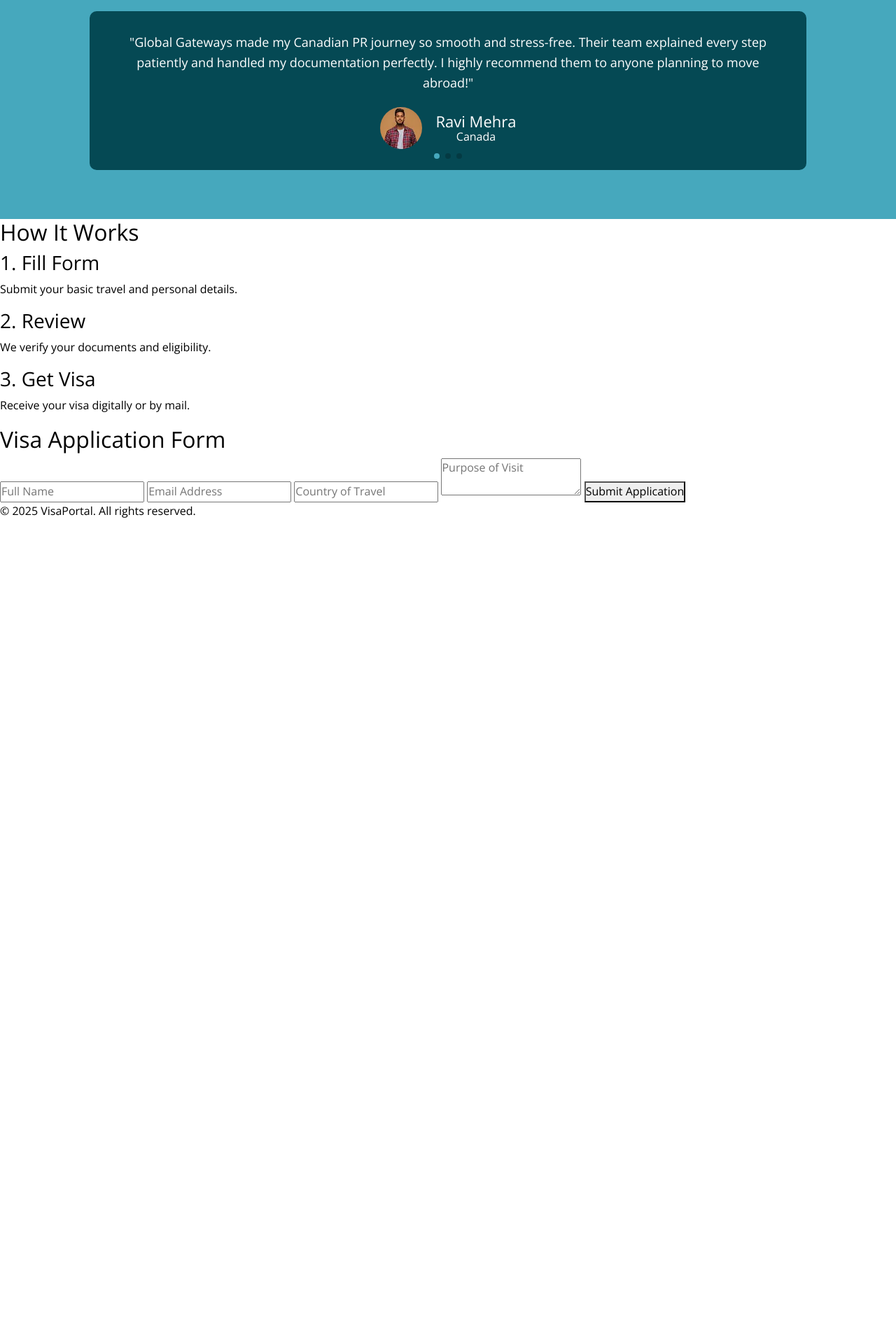
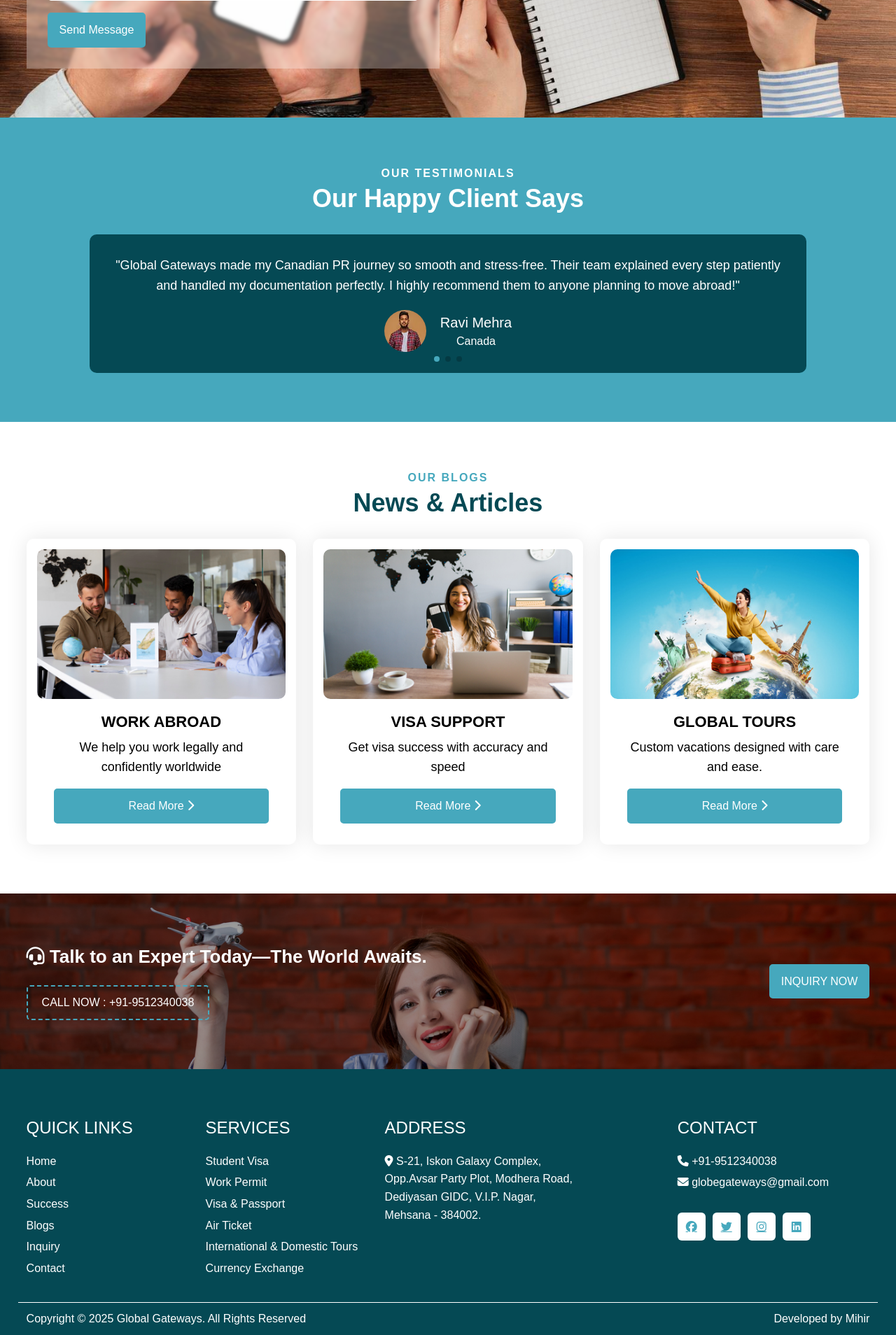
Before and after one commit to MihirMNai/globalgateways, a PHP site: page / in a window 1280 px wide. Shown: the part 3577-5485 px from the top of the page at 70% size. Before the commit the page ends 4317 px from the top, so only its background shows below. Run offline with PHP 8.4, Linux system fonts and the light colour scheme; some libraries are stand-ins or nearby versions.

Commit message:
Add files via upload

```diff
--- a/index.html
+++ b/index.html
@@ -251,6 +251,47 @@
       </div>
     </div>
     <!-- Our Services Section End -->
+
+    <!-- Fun Fact Section Start -->
+    <div class="ff-sction pt-70 pb-40">
+      <div class="container">
+        <div class="row">
+          <div class="ff-banner-col">
+            <div class="ff-banner-box ffbox1">
+              <div class="ff-label">
+                <h3><span class="counter">10</span>+</h3>
+                <p>Years of Expertise</p>
+              </div>
+            </div>
+          </div>
+          <div class="ff-banner-col">
+            <div class="ff-banner-box ffbox2">
+              <div class="ff-label">
+                <h3><span class="counter">2K</span>+</h3>
+                <p>Work Permits</p>
+              </div>
+            </div>
+          </div>
+          <div class="ff-banner-col">
+            <div class="ff-banner-box ffbox3">
+              <div class="ff-label">
+                <h3><span class="counter">8K</span>+</h3>
+                <p>Happy Clients</p>
+              </div>
+            </div>
+          </div>
+          <div class="ff-banner-col">
+            <div class="ff-banner-box ffbox4">
+              <div class="ff-label">
+                <h3><span class="counter">1K</span>+</h3>
+                <p>Families Assisted</p>
+              </div>
+            </div>
+          </div>
+        </div>
+      </div>
+    </div>
+    <!-- Fun Fact Section End -->
 
     <!-- Why Choose Us Section Start -->
     <div class="wcu-sction pt-70 pb-70">
@@ -511,43 +552,210 @@
         </div>
       </div>
     </div>
-    <!-- Testimonial Section ENd -->
+    <!-- Testimonial Section End -->
 
-    <!-- How It Works -->
-    <section class="how-it-works">
-      <h2>How It Works</h2>
-      <div class="steps">
-        <div class="step">
-          <h3>1. Fill Form</h3>
-          <p>Submit your basic travel and personal details.</p>
-        </div>
-        <div class="step">
-          <h3>2. Review</h3>
-          <p>We verify your documents and eligibility.</p>
-        </div>
-        <div class="step">
-          <h3>3. Get Visa</h3>
-          <p>Receive your visa digitally or by mail.</p>
+    <!-- Blogs Section Start -->
+    <div class="blog-sction pt-70 pb-40">
+      <div class="container">
+        <div class="row">
+          <div class="gg-sction-title text-center">
+            <div class="gg-sction-subtitle">
+              <h2>Our Blogs</h2>
+            </div>
+            <div class="gg-sction-maintitle">
+              <h2>News & Articles</h2>
+            </div>
+          </div>
+          <div class="col-lg-4">
+            <div class="blog-card">
+              <div class="blog-card-img">
+                <img src="./images/blog/b1.jpg" alt="" />
+              </div>
+              <div class="blog-card-content">
+                <div class="blog-card-title">
+                  <h3>Work Abroad</h3>
+                </div>
+                <div class="blog-card-text">
+                  <p>We help you work legally and confidently worldwide</p>
+                </div>
+                <div class="blog-card-button style-btn">
+                  <a href="#">Read More <i class="fas fa-chevron-right"></i></a>
+                </div>
+              </div>
+            </div>
+          </div>
+          <div class="col-lg-4">
+            <div class="blog-card">
+              <div class="blog-card-img">
+                <img src="./images/blog/b2.jpg" alt="" />
+              </div>
+              <div class="blog-card-content">
+                <div class="blog-card-title">
+                  <h3>Visa Support</h3>
+                </div>
+                <div class="blog-card-text">
+                  <p>Get visa success with accuracy and speed</p>
+                </div>
+                <div class="blog-card-button style-btn">
+                  <a href="#">Read More <i class="fas fa-chevron-right"></i></a>
+                </div>
+              </div>
+            </div>
+          </div>
+          <div class="col-lg-4">
+            <div class="blog-card">
+              <div class="blog-card-img">
+                <img src="./images/blog/b3.jpg" alt="" />
+              </div>
+              <div class="blog-card-content">
+                <div class="blog-card-title">
+                  <h3>Global Tours</h3>
+                </div>
+                <div class="blog-card-text">
+                  <p>Custom vacations designed with care and ease.</p>
+                </div>
+                <div class="blog-card-button style-btn">
+                  <a href="#">Read More <i class="fas fa-chevron-right"></i></a>
+                </div>
+              </div>
+            </div>
+          </div>
         </div>
       </div>
-    </section>
+    </div>
+    <!-- Blogs Section End -->
 
-    <!-- Visa Form -->
-    <section class="form-section" id="form">
-      <h2>Visa Application Form</h2>
-      <form id="visaForm">
-        <input type="text" placeholder="Full Name" required />
-        <input type="email" placeholder="Email Address" required />
-        <input type="text" placeholder="Country of Travel" required />
-        <textarea placeholder="Purpose of Visit" required></textarea>
-        <button type="submit">Submit Application</button>
-      </form>
-    </section>
+    <!-- Call Banner Section Start -->
+    <div class="call-banner-sction pt-70 pb-70">
+      <div class="container">
+        <div class="row ctaalign">
+          <div class="col-xl-9 col-lg-9 col-md-9 col-sm-9">
+            <div class="call-banner-content">
+              <div class="call-banner-text">
+                <i class="fa-solid fa-headset"></i>
+                Talk to an Expert Today—The World Awaits.
+              </div>
+              <div class="call-banner-cnow">
+                <a href="tel:9512340038">Call Now : +91-9512340038</a>
+              </div>
+            </div>
+          </div>
+          <div class="col-xl-3 col-lg-3 col-md-3 col-sm-3 text-end">
+            <div class="call-banner-btn style-btn">
+              <a href="#">Inquiry Now</a>
+            </div>
+          </div>
+        </div>
+      </div>
+    </div>
+    <!-- Call Banner Section End -->
 
-    <!-- Footer -->
+    <!-- Footer Section Start -->
     <footer>
-      <p>&copy; 2025 VisaPortal. All rights reserved.</p>
+      <div class="container">
+        <div class="row">
+          <div class="col-xl-5 col-lg-4">
+            <div class="row">
+              <div class="col-xl-6 col-lg-6 col-md-6">
+                <div class="footer-widget">
+                  <div class="footer-title">
+                    <h4>Quick Links</h4>
+                  </div>
+                  <div class="footer-links">
+                    <ul class="f-menu-links">
+                      <li><a href="#">Home</a></li>
+                      <li><a href="#">About</a></li>
+                      <li><a href="#">Success</a></li>
+                      <li><a href="#">Blogs</a></li>
+                      <li><a href="#">Inquiry</a></li>
+                      <li><a href="#">Contact</a></li>
+                    </ul>
+                  </div>
+                </div>
+              </div>
+              <div class="col-xl-6 col-lg-6 col-md-6">
+                <div class="footer-widget">
+                  <div class="footer-title">
+                    <h4>Services</h4>
+                  </div>
+                  <div class="footer-links">
+                    <ul class="f-menu-links">
+                      <li><a href="">Student Visa</a></li>
+                      <li><a href="">Work Permit</a></li>
+                      <li><a href="">Visa & Passport</a></li>
+                      <li><a href="">Air Ticket</a></li>
+                      <li><a href="">International & Domestic Tours</a></li>
+                      <li><a href="">Currency Exchange</a></li>
+                    </ul>
+                  </div>
+                </div>
+              </div>
+            </div>
+          </div>
+          <div class="col-xl-7 col-lg-8">
+            <div class="row">
+              <div class="col-xl-7 col-lg-7 col-md-6">
+                <div class="footer-widget">
+                  <div class="footer-title">
+                    <h4>Address</h4>
+                  </div>
+                  <div class="footer-address">
+                    <p class="address-para">
+                      <i class="fa-solid fa-location-dot"></i>
+                      S-21, Iskon Galaxy Complex,
+                      <br />
+                      Opp.Avsar Party Plot, Modhera Road,
+                      <br />
+                      Dediyasan GIDC, V.I.P. Nagar,
+                      <br>
+                      Mehsana - 384002.
+                    </p>
+                  </div>
+                </div>
+              </div>
+              <div class="col-xl-5 col-lg-5 col-md-6">
+                <div class="footer-widget">
+                  <div class="footer-title">
+                    <h4>Contact</h4>
+                  </div>
+                  <div class="footer-contacts">
+                    <div class="footer-contacts-item">
+                      <ul class="footer-contact-list">
+                        <li>
+                          <i class="fa-solid fa-phone"></i>
+                          <a href="tel:9512340038">+91-9512340038</a>
+                        </li>
+                        <li>
+                          <i class="fa-solid fa-envelope"></i>
+                          <a href="mailto:globegateways@gmail.com"
+                            >globegateways@gmail.com</a
+                          >
+                        </li>
+                      </ul>
+                    </div>
+                    <div class="footer-contact-social">
+                      <a href="#"><i class="fa-brands fa-facebook"></i></a>
+                      <a href="#"><i class="fa-brands fa-twitter"></i></a>
+                      <a href="#"><i class="fa-brands fa-instagram"></i></a>
+                      <a href="#"><i class="fa-brands fa-linkedin"></i></a>
+                    </div>
+                  </div>
+                </div>
+              </div>
+            </div>
+          </div>
+        </div>
+        <div class="row footer-bottom">
+          <div class="col-md-6 fbottom-left">
+            <p>Copyright &copy 2025 Global Gateways. All Rights Reserved</p>
+          </div>
+          <div class="col-md-6 fbottom-right">
+            <p>Developed by <a href="#">Mihir</a></p>
+          </div>
+        </div>
+      </div>
     </footer>
+    <!-- Footer Section End -->
 
     <script src="./js/bootstrap.bundle.min.js"></script>
     <script src="./js/fontawesome-all.min.js"></script>
--- a/style.css
+++ b/style.css
@@ -5,7 +5,8 @@
   box-sizing: border-box;
 }
 body {
-  font-family: "Open Sans", sans-serif;
+  /* font-family: "Open Sans", sans-serif; */
+  font-family: "Poppins", sans-serif;
   line-height: 1.6;
   background-color: var(--gg-white);
   color: var(--gg-black);
@@ -89,7 +90,8 @@ body {
   position: relative; /* normal position initially */
   width: 100%;
   z-index: 999;
-  background-color: var(--gg-dark-gray);
+  /* background-color: var(--gg-dark-gray); */
+  background-color: var(--gg-primary);
   transition: all 0.5s ease-in-out;
   padding: 10px 0;
 }
@@ -161,7 +163,8 @@ body {
   text-decoration: none;
   text-transform: uppercase;
   transition: all 0.3s ease-in-out;
-  font-size: 18px;
+  font-size: 16px;
+  font-weight: 600;
 }
 .nav-links li:hover a {
   color: var(--gg-secondary);
@@ -178,7 +181,8 @@ body {
   pointer-events: none;
   min-width: 220px;
   box-shadow: 0 0 30px rgba(0, 0, 0, 0.09);
-  background: var(--gg-dark-gray);
+  /* background: var(--gg-dark-gray); */
+  background: var(--gg-secondary);
   transition: all 0.4s ease;
   z-index: 4;
 }
@@ -228,7 +232,7 @@ body {
   margin-bottom: 5px;
 }
 .carousel-caption h3 {
-  font-size: 60px;
+  font-size: 55px;
   font-weight: 600;
   margin-bottom: 25px;
   text-transform: uppercase;
@@ -559,10 +563,10 @@ textarea:focus-visible {
   margin-right: 20px;
 }
 .testi-name h3 {
-  font-size: 22px;
-  margin-bottom: 0;
+  font-size: 20px;
+  margin-bottom: 5px;
 }
-.testi-country h4{
+.testi-country h4 {
   font-size: 16px;
   margin-bottom: 0;
 }
@@ -577,6 +581,258 @@ textarea:focus-visible {
 .swiper-button-next {
   right: 5px;
 } */
-.swiper-pagination-bullet-active{
+.swiper-pagination-bullet-active {
   background: var(--gg-secondary);
 }
+/* Fun Fact Section */
+.ff-sction {
+  background-image: url(./images/funfact/ffimg.jpg);
+  background-repeat: no-repeat;
+  background-position: center;
+  background-size: cover;
+  position: relative;
+}
+.ff-sction::before {
+  content: "";
+  position: absolute;
+  top: 0;
+  bottom: 0;
+  width: 100%;
+  height: 100%;
+  background: rgba(0, 0, 0, 0.4);
+}
+.ff-banner-col {
+  -webkit-box-flex: 1;
+  flex: 1 1 25%;
+  max-width: 25%;
+  /* padding-left: 15px; */
+  /* padding-right: 15px; */
+}
+.ff-banner-box {
+  position: relative;
+  border: 2px dashed var(--gg-secondary);
+  box-shadow: 0px 10px 30px 0px rgba(0, 0, 0, 0.08);
+  transform: translateY(0);
+  transition: transform 500ms ease, -webkit-transform 500ms ease;
+  margin-bottom: 30px;
+}
+.ff-banner-box::before {
+  content: "";
+  position: absolute;
+  top: 0;
+  left: 0;
+  right: 0;
+  bottom: 0;
+  border: 15px solid var(--gg-white);
+  z-index: 10;
+}
+.ff-banner-box:hover {
+  -webkit-transform: translateY(-10px);
+  transform: translateY(-10px);
+}
+.ff-banner-box.ffbox1 {
+  background: url(./images/funfact/ff1.jpg);
+  background-position: center;
+  background-repeat: no-repeat;
+  background-size: cover;
+}
+.ff-banner-box.ffbox2 {
+  background: url(./images/funfact/ff2.jpg);
+  background-position: center;
+  background-repeat: no-repeat;
+  background-size: cover;
+}
+.ff-banner-box.ffbox3 {
+  background: url(./images/funfact/ff3.jpg);
+  background-position: center;
+  background-repeat: no-repeat;
+  background-size: cover;
+}
+.ff-banner-box.ffbox4 {
+  background: url(./images/funfact/ff4.jpg);
+  background-position: center;
+  background-repeat: no-repeat;
+  background-size: cover;
+}
+.ff-banner-box .ff-label {
+  padding: 25px;
+  background-color: #333;
+  opacity: 0.8;
+}
+.ff-label h3 {
+  text-align: center;
+  color: var(--gg-secondary);
+  font-size: 60px;
+  font-weight: 400;
+}
+.ff-label p {
+  text-align: center;
+  color: var(--gg-secondary);
+  font-size: 20px;
+}
+/* Blog Section */
+.blog-card {
+  padding: 15px;
+  box-shadow: 0 0 30px rgba(0, 0, 0, 0.1);
+  border-radius: 10px;
+  margin-bottom: 30px;
+  padding-bottom: 30px;
+  transition: 0.5s;
+}
+.blog-card:hover {
+  box-shadow: 0 5px 25px rgba(0, 0, 0, 0.3);
+}
+.blog-card-img img {
+  width: 100%;
+  overflow: hidden;
+  border-radius: 10px;
+}
+.blog-card-content {
+  text-align: center;
+  padding: 20px 24px 0;
+}
+.blog-card-title h3 {
+  font-size: 22px;
+  font-weight: 600;
+  text-transform: uppercase;
+}
+.blog-card-text p {
+  font-size: 18px;
+}
+.blog-card-button.style-btn a {
+  display: block;
+}
+.blog-card-button.style-btn a svg {
+  font-size: 12px;
+}
+/* Call Banner Section */
+.ctaalign {
+  align-items: center;
+}
+.call-banner-sction {
+  background-image: url(./images/cta.jpg);
+  background-position: center;
+  background-repeat: no-repeat;
+  background-size: cover;
+  position: relative;
+  z-index: 1;
+}
+.call-banner-sction::after {
+  content: "";
+  top: 0;
+  width: 100%;
+  height: 100%;
+  position: absolute;
+  background-color: var(--gg-black);
+  opacity: 0.4;
+  z-index: -1;
+}
+.call-banner-text {
+  color: var(--gg-white);
+  font-size: 26px;
+  margin-bottom: 20px;
+  font-weight: 600;
+}
+.call-banner-text svg {
+  font-size: 40px;
+  color: var(--gg-secondary);
+  margin-right: 5px;
+}
+.call-banner-cnow {
+  display: inline-block;
+  padding: 10px 20px;
+  border: 2px dashed var(--gg-secondary);
+  border-radius: 5px;
+  font-size: 16px;
+  transition: 0.5s;
+  text-transform: uppercase;
+}
+.call-banner-cnow a {
+  color: var(--gg-white);
+  text-decoration: none;
+}
+.call-banner-cnow:hover {
+  background-color: var(--gg-secondary);
+  transition: 0.5s;
+}
+.call-banner-btn.style-btn a {
+  text-transform: uppercase;
+}
+/* Footer Section */
+footer {
+  padding: 70px 0 0;
+  background-color: var(--gg-primary);
+  color: var(--gg-white);
+}
+.footer-title {
+  text-transform: uppercase;
+  margin-bottom: 20px;
+}
+.f-menu-links,
+.footer-contact-list {
+  padding-left: 0;
+}
+.f-menu-links li,
+.footer-contact-list li {
+  list-style: none;
+  margin-bottom: 5px;
+}
+.f-menu-links li a:hover{
+  color: var(--gg-secondary);
+  transition: 0.3s;
+}
+.f-menu-links li a{
+  color: white;
+  text-decoration: none;
+}
+.footer-contact-list svg{
+  margin-right: 10px;
+}
+.footer-contact-list a{
+  color: var(--gg-white);
+  text-decoration: none;
+}
+.footer-contact-list li:hover,
+.footer-contact-list li:hover a{
+  color: var(--gg-secondary);
+  transition: 0.3s;
+}
+.footer-contact-social{
+  display: flex;
+  gap: 10px;
+}
+.footer-contact-social a{
+  width: 40px;
+  height: 40px;
+  color: var(--gg-secondary);
+  background-color: var(--gg-white);
+  border-radius: 6px;
+  display: inline-flex;
+  align-items: center;
+  justify-content: space-around;
+  transition: 0.3s ease-out;
+}
+.footer-contacts-item{
+  margin-bottom: 30px;
+}
+.footer-contact-social a:hover{
+  transform: translateY(6px);
+  transition: 0.3s ease-out;
+  background-color: var(--gg-secondary);
+  color: var(--gg-white);
+}
+.footer-bottom{
+  border-top: 1px solid var(--gg-white);
+  padding: 10px 0;
+  margin-top: 20px;
+}
+.footer-bottom p{
+  margin-bottom: 0;
+}
+.fbottom-right p{
+  text-align: right;
+}
+.fbottom-right p a{
+  color: var(--gg-white);
+  text-decoration: none;
+}
```
